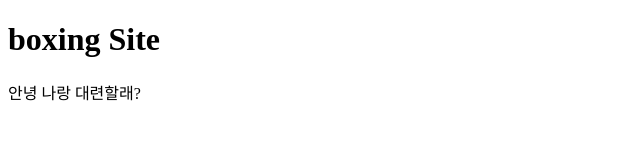
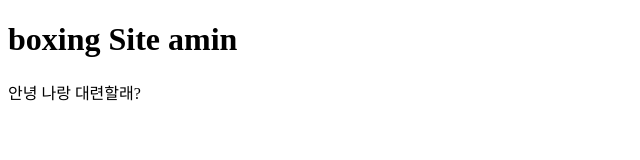
Before and after one commit to shin-huiju/boxiting, a plain HTML site: page index.html in a window 1280 px wide. Shown: the whole page, without its empty margins (0-640 px from the left). Drawn offline with Linux system fonts and the light colour scheme.

Commit message:
메인 페이지 생성

```diff
--- a/index.html
+++ b/index.html
@@ -6,7 +6,7 @@
     <title>Document</title>
 </head>
 <body>
-    <h1>boxing Site</h1>
+    <h1>boxing Site amin</h1>
     <div>안녕 나랑 대련할래?</div>
 </body>
 </html>
```
